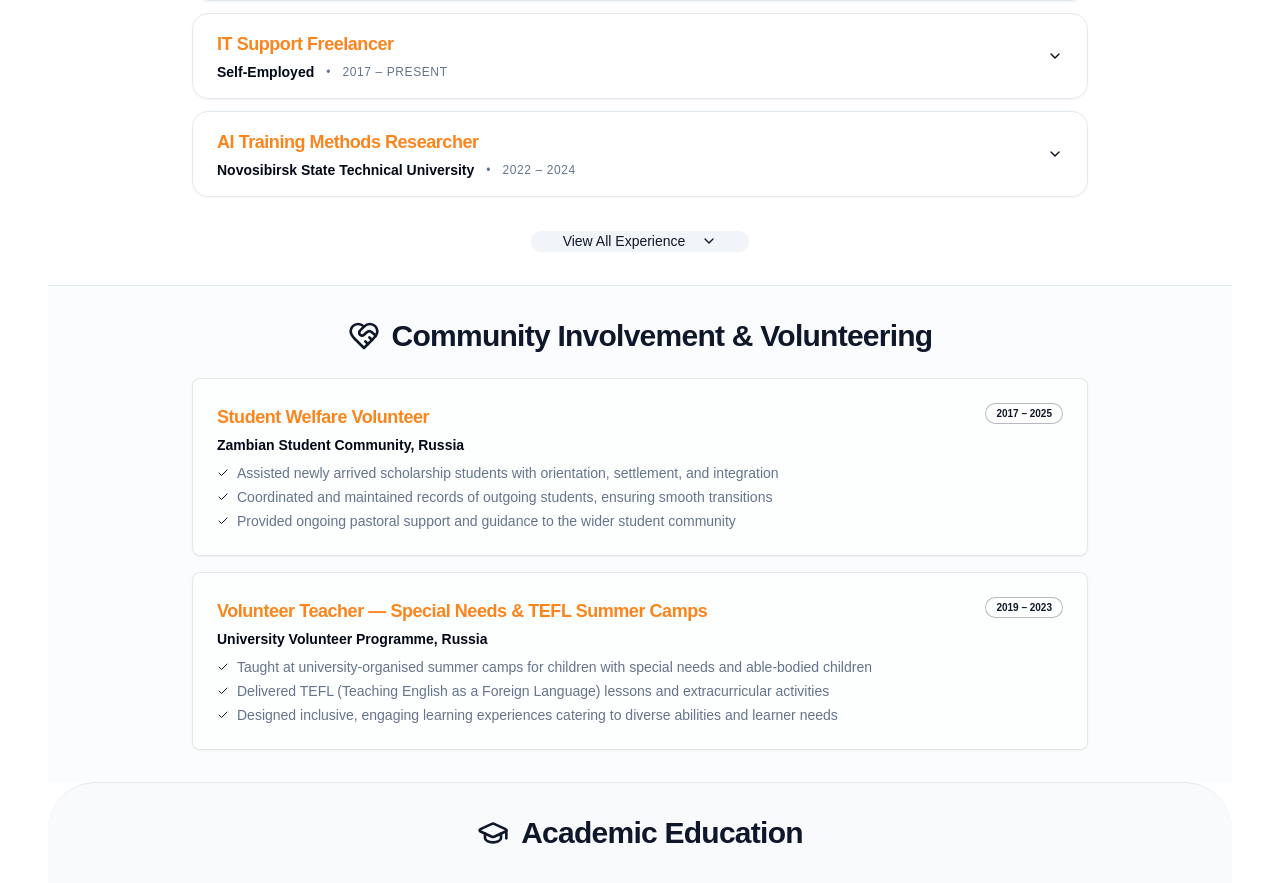
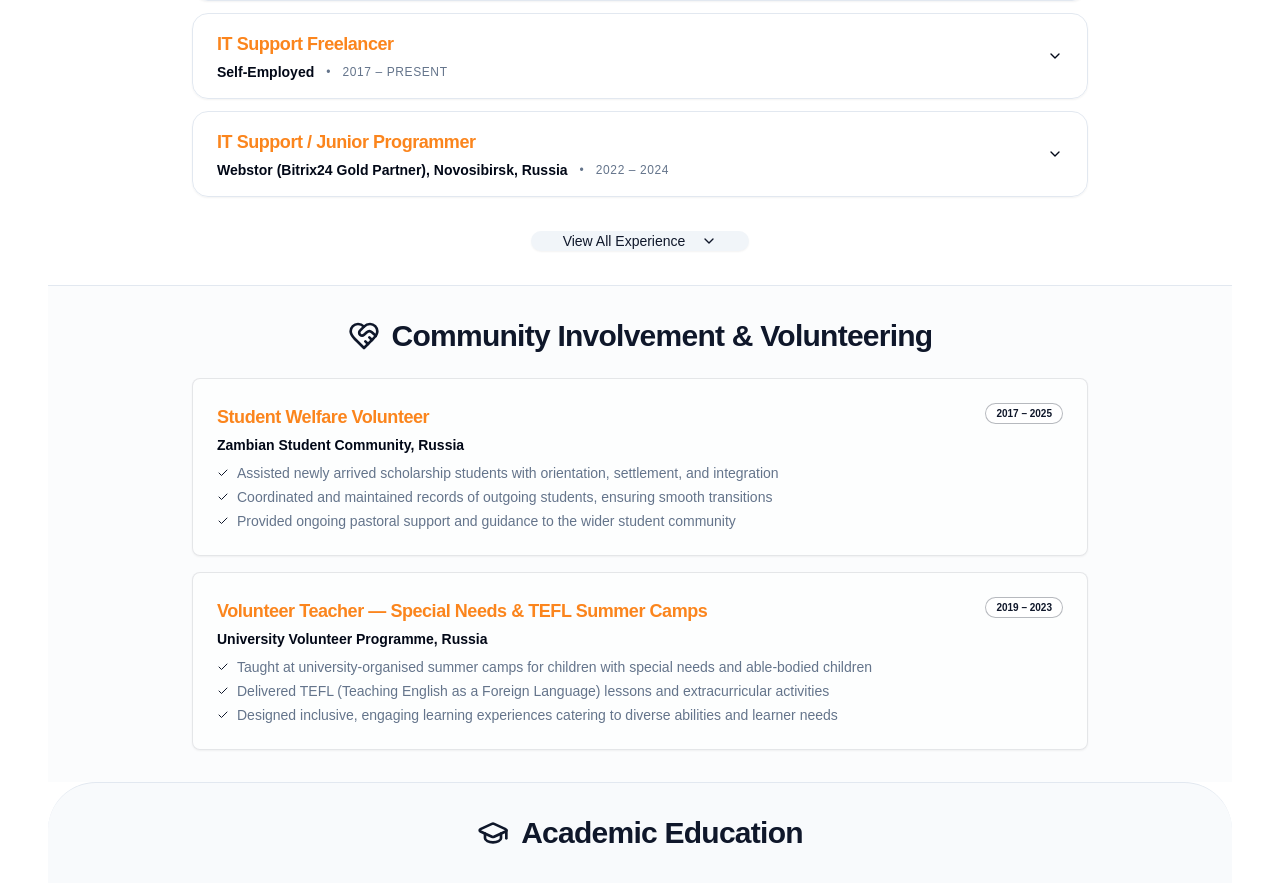
Before and after one commit to MS0C54073/muzoprof, a Next.js app: page / in a window 1280 px wide. Shown: the part 4040-4923 px from the top of the page. Built offline with nearby package versions, Linux system fonts and the light colour scheme.

Commit message:
Edited the experience section

```diff
--- a/src/app/page.tsx
+++ b/src/app/page.tsx
@@ -239,6 +239,19 @@ const professionalExperiences = [
             "Deliver remote and on-site technical assistance to individuals and businesses",
             "Resolve hardware, software, and network issues across multiple channels",
             "Document comprehensive solutions and maintain detailed client records"
+        ]
+    },
+    {
+        title: "IT Support / Junior Programmer",
+        company: "Webstor (Bitrix24 Gold Partner), Novosibirsk, Russia",
+        duration: "2022 – 2024",
+        details: [
+            "Supported implementation and integration projects for Bitrix24 corporate portals and client systems",
+            "Assisted with onboarding, configuration, testing and troubleshooting for client deployments",
+            "Contributed to development and support of Bitrix24 modules and applications for clients",
+            "Provided technical support for integration-related issues, escalating complex cases as needed",
+            "Documented workflows, configurations and support actions for ongoing client projects",
+            "Gained exposure to CRM/ERP implementation, field-staff management tools and 1C integration projects"
         ]
     },
     {
```
